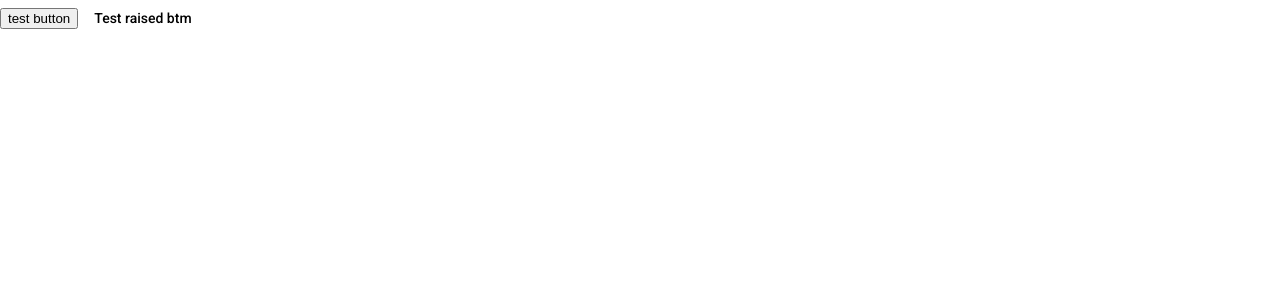
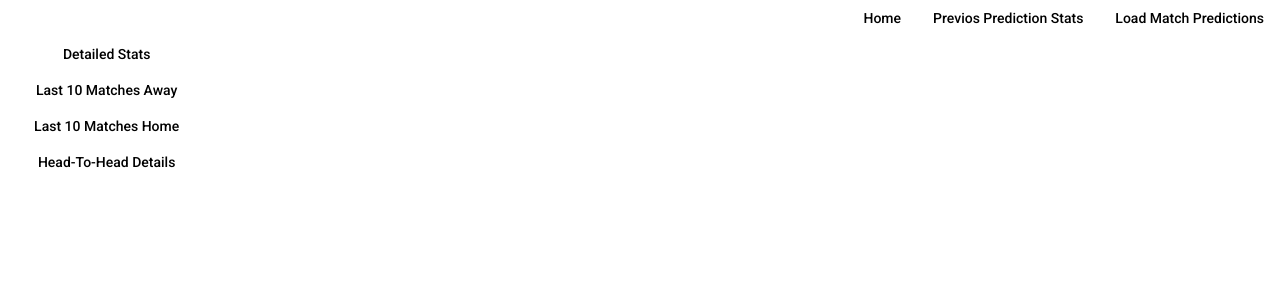
Before and after one commit to orazefabian/BeBot-Frontend, an Angular app: page /chart in a window 1280 px wide. Shown: the top 300 px of the page. Built offline with nearby package versions, Linux system fonts and the light colour scheme; no server answers.

Commit message:
some more buttons and flex box stylings

```diff
--- a/src/app/chart/chart.component.html
+++ b/src/app/chart/chart.component.html
@@ -1,9 +1,15 @@
-<div id="divHeader"></div>
+<div id="divHeader">
+  <button mat-button>Home</button>
+  <button mat-button>Previos Prediction Stats</button>
+  <button mat-button>Load Match Predictions</button>
+</div>
 
 <div id="divContent">
   <div id="divMenu">
-     <button>test button</button>
-      <button mat-button>Test raised btm</button>
+     <button mat-button>Detailed Stats</button>
+     <button mat-button>Last 10 Matches Away</button>
+     <button mat-button>Last 10 Matches Home</button>
+     <button mat-button>Head-To-Head Details</button>
   </div>
 
   <div id="divChart">
--- a/src/app/chart/chart.component.less
+++ b/src/app/chart/chart.component.less
@@ -4,9 +4,17 @@
 }
 
 #divMenu{
-    flex:1;
+    flex: 1;
+    display: flex;
+    flex-direction: column;
 }
 
 #divChart{
-    flex:5
+    flex: 5;
 }
+
+#divHeader{
+  display: flex;
+  flex-direction: row;
+  justify-content: flex-end;
+}
```
